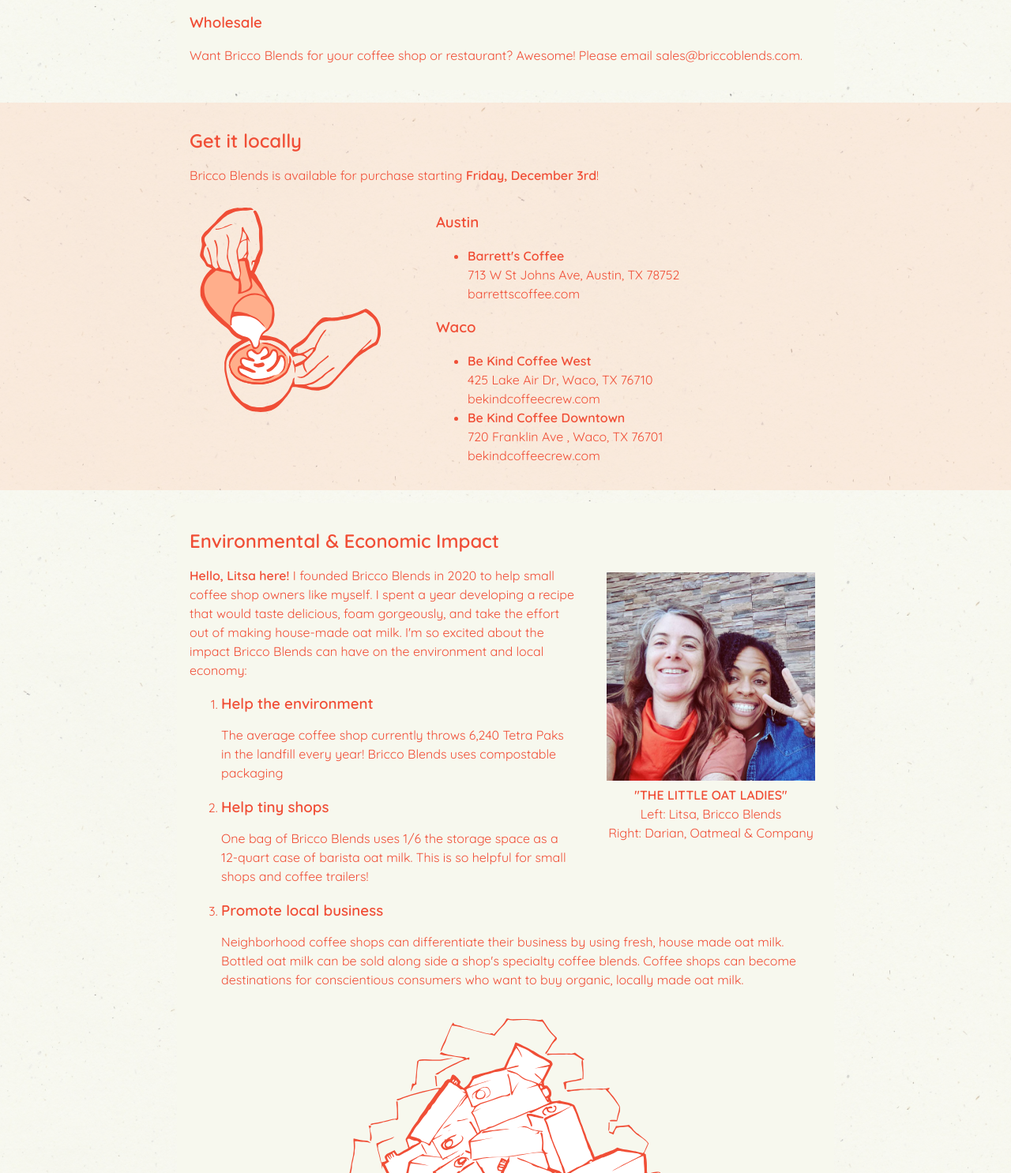
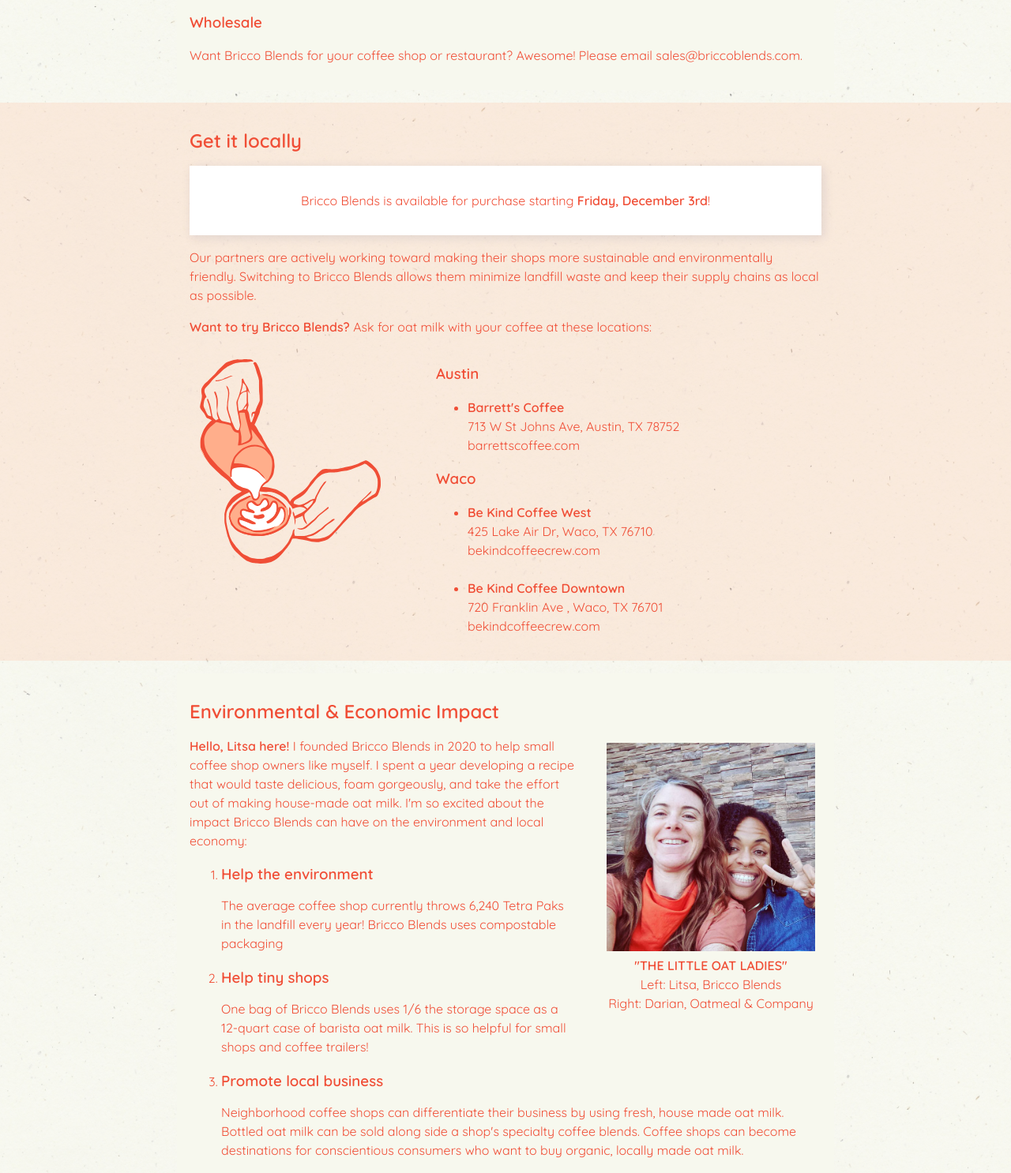
Before and after one commit to alitsa/briccoblends, a PHP site: page / in a window 1280 px wide. Shown: the part 1049-2535 px from the top of the page at 79% size. Run offline with PHP 8.4, Linux system fonts and the light colour scheme.

Commit message:
Just some copy tweaks

```diff
--- a/index.php
+++ b/index.php
@@ -48,8 +48,14 @@
 <section class="wide medium">
 <article id="partners">
   <h2>Get it locally</h2>
+  <p class="callout">
+    Bricco Blends is available for purchase starting <strong>Friday, December 3rd</strong>!
+  </p>
   <p>
-    Bricco Blends is available for purchase starting <strong>Friday, December 3rd</strong>!
+    Our partners are actively working toward making their shops more sustainable and environmentally friendly. Switching to Bricco Blends allows them minimize landfill waste and keep their supply chains as local as possible.
+  </p>
+  <p>
+    <strong>Want to try Bricco Blends?</strong> Ask for oat milk with your coffee at these locations:
   </p>
   <div class="flex">
 
@@ -77,7 +83,7 @@
       <strong>Be Kind Coffee West</strong><br />
       425 Lake Air Dr, Waco, TX 76710<br />
       <a href="https://www.bekindcoffeecrew.com/" target="_blank">bekindcoffeecrew.com</a>
-      </address>
+    </address><br />
         </li>
         <li>
       <address>
@@ -121,7 +127,7 @@
 </article>
 
 <article id="donate">
-  <h2>Please Donate</h2>
+  <h2>Kickstart Bricco Blends</h2>
 
   <p>Developing Bricco Blends is the most meaningful thing I've ever done. On my own, I can only make enough oat milk powder to serve three coffee shop locations. Your support will help me expand my production capacity so I can serve tens, hundreds, even thousands of coffee shops.</p>
   <p>
@@ -129,12 +135,12 @@
   </p>
 
   <p>
-    Bricco Blends will have such a great environmental and economic impact with every new coffee shop customer we bring on. Thank you so much for joining me in this! &hearts;
+    Bricco Blends will have such a great environmental and economic impact with every new coffee shop customer we bring on. Thank you so much for joining me in this! &hearts; &mdash; A. Litsa
   </p>
 <div class="callout">
   <p><a href="https://melio.me/briccoblends" class="button">Donate</a></p>
 
-    <p>Any amount helps!</p>
+    <p>Any amount helps! &#x2615;</p>
 
 </div>
 </article>
```
